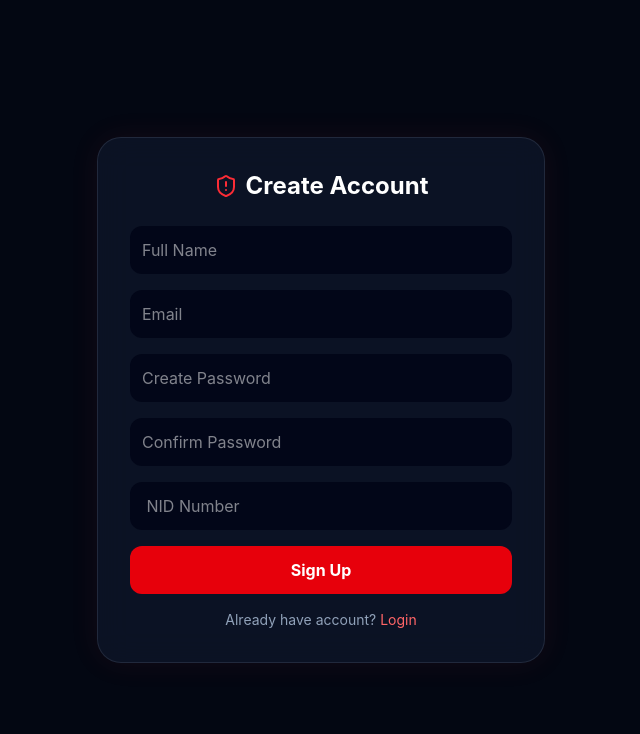
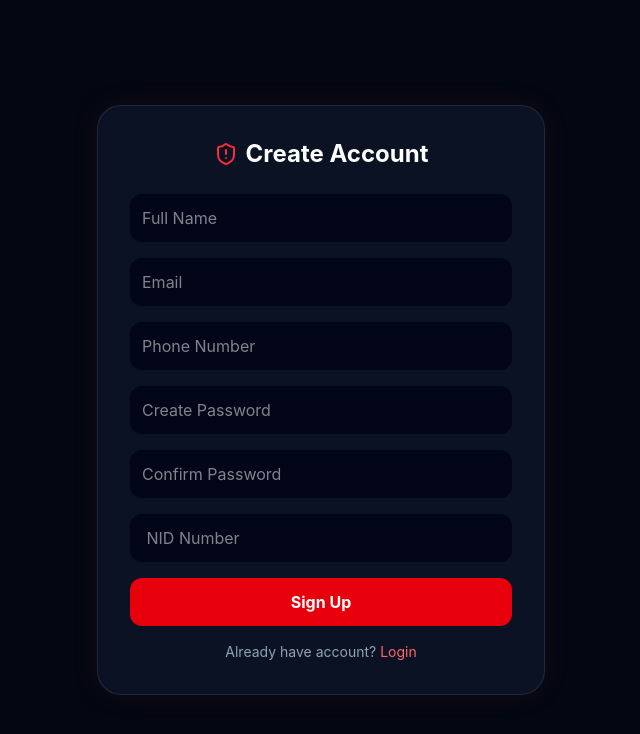
Before and after one commit to Robiulawal527/risk-radar-dbmsp, a React (Vite) app in the folder frontend/: page /signup in a window 1280 px wide. Shown: the top 734 px of the page, without its empty margins (319-959 px from the left). Built offline with nearby package versions, Linux system fonts and the light colour scheme; no server answers.

Commit message:
update Signup.jsx

```diff
--- a/frontend/src/pages/Signup.jsx
+++ b/frontend/src/pages/Signup.jsx
@@ -16,6 +16,11 @@ export default function Signup() {
           className="w-full bg-slate-950 p-3 rounded-xl mb-4"
           placeholder="Email"
         />
+          <input
+            className="w-full bg-slate-950 p-3 rounded-xl mb-4"
+            placeholder="Phone Number"
+            type="text"
+          />
         <input
           className="w-full bg-slate-950 p-3 rounded-xl mb-4"
           placeholder="Create Password"
```
Also changed, not shown: 1 other file (tests, documents, lock files or other folders).
